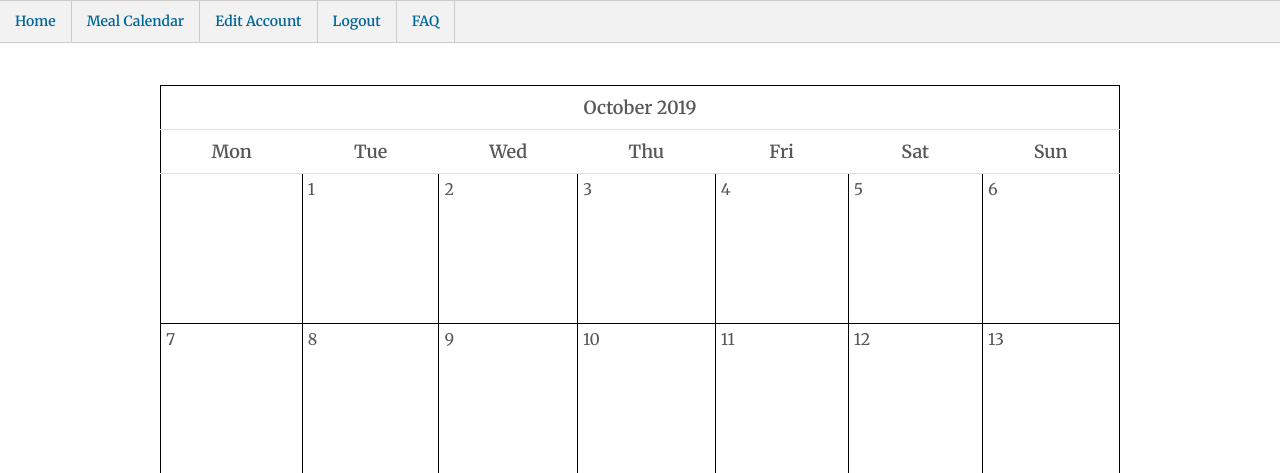
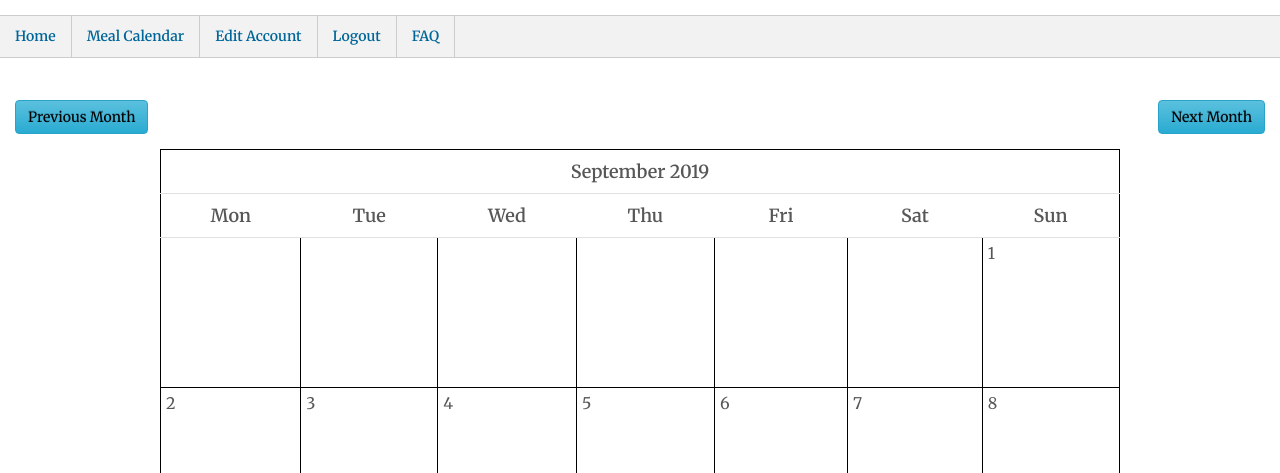
Before and after one commit to Dragonmancer/calendar, a Django app: a page that uses lunch_tracker/templates/lunch_tracker/calendar.html in a window 1280 px wide. Shown: the top 473 px of the page. Run offline with Django 3.2, Linux system fonts and the light colour scheme; data comes from the database, SQL or seed files in the repository; some libraries are stand-ins or nearby versions.

Commit message:
working #2

```diff
--- a/lunch_tracker/forms.py
+++ b/lunch_tracker/forms.py
@@ -1,5 +1,6 @@
 from django import forms
-from .models import Customer, Meal
+from .models import Customer, Meal, Event
+from django.forms import ModelForm, DateInput
 
 
 class CustomerForm(forms.ModelForm):
--- a/lunch_tracker/models.py
+++ b/lunch_tracker/models.py
@@ -1,5 +1,6 @@
 from django.db import models
 from django.utils import timezone
+from django.urls import reverse
 
 
 # Create your models here.
@@ -67,3 +68,8 @@ class Event(models.Model):
     description = models.TextField()
     start_time = models.DateTimeField()
     end_time = models.DateTimeField()
+
+    @property
+    def get_html_url(self):
+        url = reverse('lunch_tracker:event_edit', args=(self.id,))
+        return f'<a href="{url}"> {self.title} </a>'
--- a/lunch_tracker/static/css/calendar.css
+++ b/lunch_tracker/static/css/calendar.css
@@ -38,3 +38,22 @@
 a {
   color: #17a2b8;
 }
+
+.left {
+  float: left;
+}
+
+.right {
+  float: right;
+}
+
+.btn {
+  outline: none;
+  color: black;
+  background-color: transparent;
+  box-shadow: 0 0 0 0;
+}
+
+.clearfix {
+  margin: 15px;
+}
--- a/lunch_tracker/templates/lunch_tracker/calendar.html
+++ b/lunch_tracker/templates/lunch_tracker/calendar.html
@@ -12,5 +12,9 @@
 {% endblock %}
 
 {% block content %}
+<div class="clearfix">
+	<a class="btn btn-info left" href="{% url 'lunch_tracker:calendar' %}?{{ prev_month }}"> Previous Month </a>
+	<a class="btn btn-info right" href="{% url 'lunch_tracker:calendar' %}?{{ next_month }}"> Next Month </a>
+</div>
 {{ calendar }}
 {% endblock %}
--- a/lunch_tracker/views.py
+++ b/lunch_tracker/views.py
@@ -2,10 +2,11 @@ from django.shortcuts import render
 from .models import *
 from .forms import *
 from .utils import Calendar
-from datetime import datetime
+from datetime import datetime, timedelta, date
 from django.http import HttpResponse
 from django.views import generic
 from django.utils.safestring import mark_safe
+import calendar
 
 def customer_main(request):
     customer = Customer.objects.filter(created_date__lte=timezone.now())
@@ -52,20 +53,32 @@ class CalendarView(generic.ListView):
 
     def get_context_data(self, **kwargs):
         context = super().get_context_data(**kwargs)
-
-        # use today's date for the calendar
-        d = get_date(self.request.GET.get('day', None))
-
-        # Instantiate our calendar class with today's year and date
+        d = get_date(self.request.GET.get('month', None))
         cal = Calendar(d.year, d.month)
-
-        # Call the formatmonth method, which returns our calendar as a table
         html_cal = cal.formatmonth(withyear=True)
         context['calendar'] = mark_safe(html_cal)
+        context['prev_month'] = prev_month(d)
+        context['next_month'] = next_month(d)
         return context
 
-def get_date(req_day):
-    if req_day:
-        year, month = (int(x) for x in req_day.split('-'))
+
+def get_date(req_month):
+    if req_month:
+        year, month = (int(x) for x in req_month.split('-'))
         return date(year, month, day=1)
     return datetime.today()
+
+
+def prev_month(d):
+    first = d.replace(day=1)
+    prev_month = first - timedelta(days=1)
+    month = 'month=' + str(prev_month.year) + '-' + str(prev_month.month)
+    return month
+
+
+def next_month(d):
+    days_in_month = calendar.monthrange(d.year, d.month)[1]
+    last = d.replace(day=days_in_month)
+    next_month = last + timedelta(days=1)
+    month = 'month=' + str(next_month.year) + '-' + str(next_month.month)
+    return month
```
